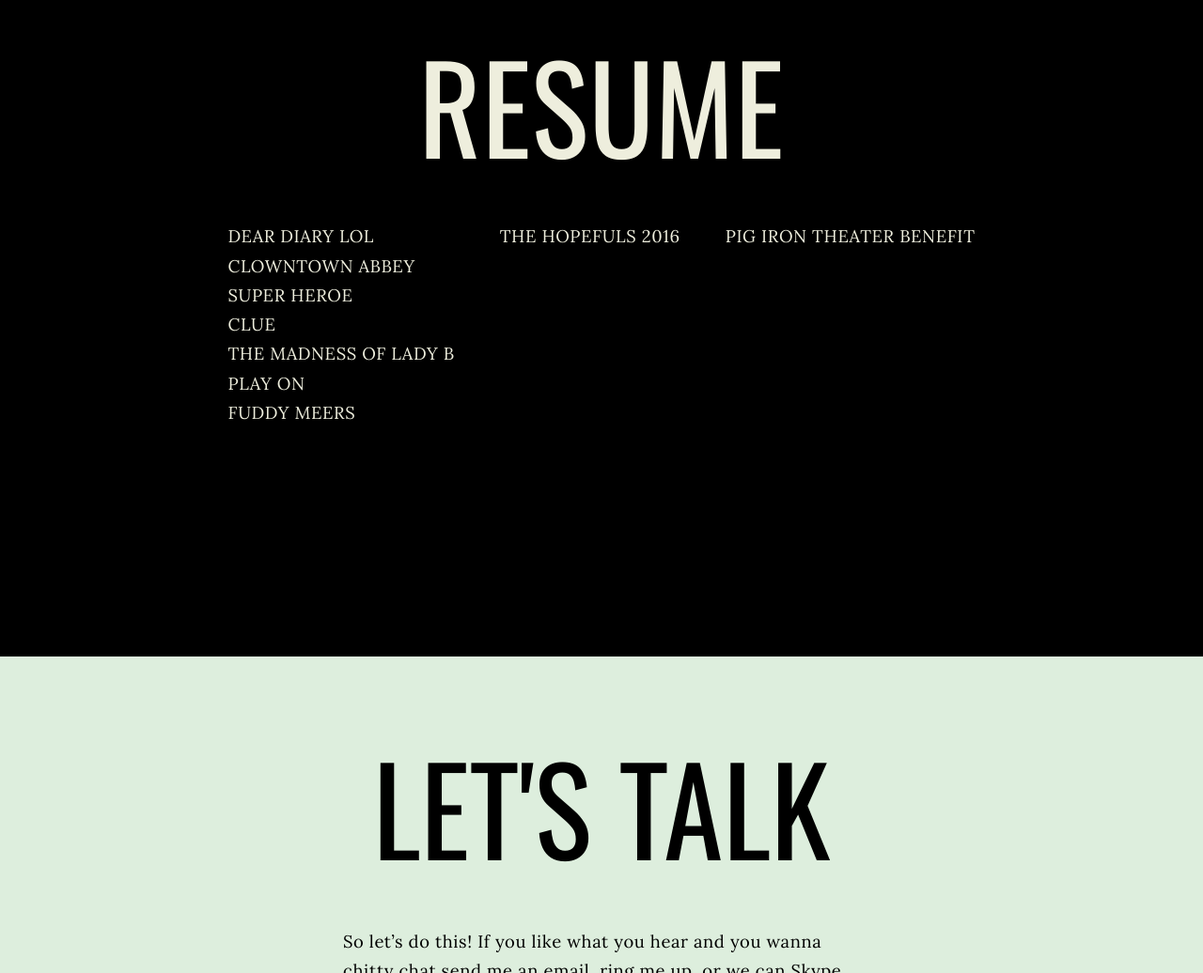
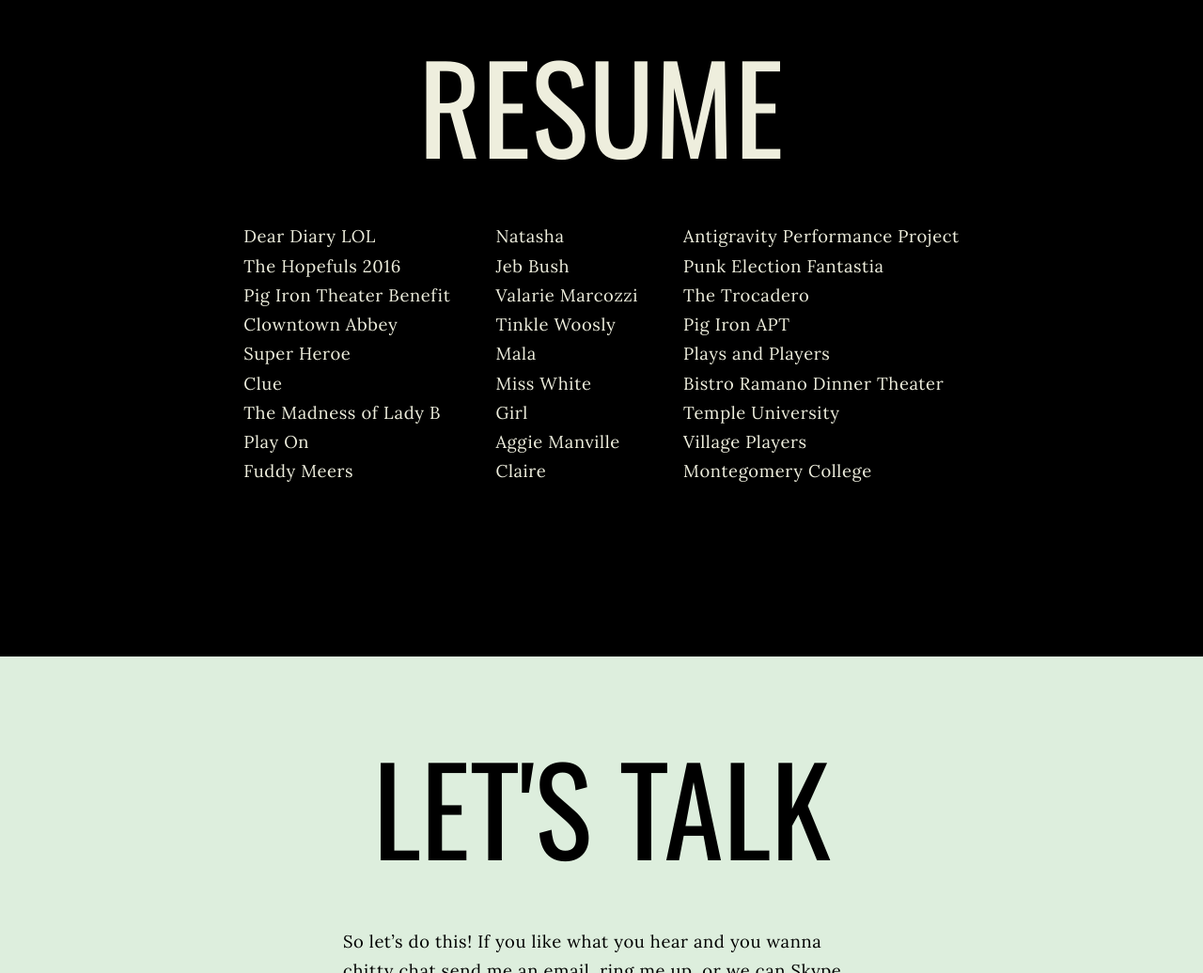
Before and after one commit to bummings/amitylight, a website: page index.html in a window 1280 px wide. Shown: the part 3992-5028 px from the top of the page at 94% size. Drawn offline with nearby package versions, Linux system fonts and the light colour scheme.

Commit message:
good lord, there that grid go

```diff
--- a/index.html
+++ b/index.html
@@ -236,62 +236,46 @@
             <div class="resume__header">
               RESUME
             </div>
+
             <div class="resume__list">
 
-              <div class="resume__list--1">
-                <div class="resume__list--1--title resume__list--title">
-                  Dear Diary LOL
-                </div>
-              </div>
+                <div class="resume__list">
+                    <div class="resume__list__1--title">Dear Diary LOL</div>
+                    <div class="resume__list--1--role">Natasha</div>
+                    <div class="resume__list--1--theater">Antigravity Performance Project</div>
 
-              <div class="resume__list--2">
-                  <div class="resume__list--2--title resume__list--title">
-                The Hopefuls 2016
+                    <div class="resume__list__2--title">The Hopefuls 2016</div>
+                    <div class="resume__list--2--role">Jeb Bush</div>
+                    <div class="resume__list--2--theater">Punk Election Fantastia</div>
+
+                    <div class="resume__list__3--title">Pig Iron Theater Benefit</div>
+                    <div class="resume__list--3--role">Valarie Marcozzi</div>
+                    <div class="resume__list--3--theater">The Trocadero</div>
+
+                    <div class="resume__list__4--title">Clowntown Abbey</div>
+                    <div class="resume__list--4--role">Tinkle Woosly</div>
+                    <div class="resume__list--4--theater">Pig Iron APT</div>
+
+                    <div class="resume__list__5--title">Super Heroe</div>
+                    <div class="resume__list--5--role">Mala</div>
+                    <div class="resume__list--5--theater">Plays and Players</div>
+
+                    <div class="resume__list__6--title">Clue</div>
+                    <div class="resume__list--6--role">Miss White</div>
+                    <div class="resume__list--6--theater">Bistro Ramano Dinner Theater</div>
+
+                    <div class="resume__list__7--title">The Madness of Lady B</div>
+                    <div class="resume__list--7--role">Girl</div>
+                    <div class="resume__list--7--theater">Temple University</div>
+
+                    <div class="resume__list__8--title">Play On</div>
+                    <div class="resume__list--8--role">Aggie Manville</div>
+                    <div class="resume__list--8--theater">Village Players</div>
+
+                    <div class="resume__list__9--title">Fuddy Meers</div>
+                    <div class="resume__list--9--role">Claire</div>
+                    <div class="resume__list--9--theater">Montegomery College</div>
                   </div>
-              </div>
-
-              <div class="resume__list--3">
-                <div class="resume__list--3--title resume__list--title">
-                  Pig Iron Theater Benefit
-                </div>
-              </div>
-
-              <div class="resume__list--4">
-                <div class="resume__list--4--title resume__list--title">
-                  Clowntown Abbey
-                </div>
-              </div>
-
-              <div class="resume__list--5">
-                <div class="resume__list--5--title resume__list--title">
-                  Super Heroe
-                </div>
-              </div>
-
-              <div class="resume__list--6">
-                <div class="resume__list--6--title resume__list--title">
-                  Clue
-                </div>
-              </div>
-
-              <div class="resume__list--7">
-                <div class="resume__list--7--title resume__list--title">
-                  The Madness of Lady B
-                </div>
-              </div>
-
-              <div class="resume__list--8">
-                <div class="resume__list--8--title resume__list--title">
-                  Play On
-                </div>
-              </div>
-
-              <div class="resume__list--9">
-                <div class="resume__list--9--title resume__list--title">
-                  Fuddy Meers
-                </div>
-              </div>
-
             </div>
           </div>
 
--- a/styles.css
+++ b/styles.css
@@ -326,7 +326,6 @@
   background-color: black;
   display: flex;
   flex-direction: column;
-  /* justify-content: center; */
   align-items: center;
   color: #eeeedd;
   font-size: 1.15rem;
@@ -344,25 +343,32 @@
 
 .resume__list {
   display: grid;
-  grid-template-rows: 9 / 1fr;
+  grid-template-rows: 1 / 1fr;
   grid-template-columns: 3 / 1fr;
   grid-column-gap: 3rem;
 }
 
-.resume__list--title {
-  text-transform: uppercase;
+.resume__list--1--title {
+  grid-row: 1;
+  grid-column: 1;
 }
 
-.resume__list--1 {
+.resume__list--1--role {
   grid-row: 1;
+  grid-column: 2;
+}
+
+.resume__list--1--theater {
+  grid-row: 1;
+  grid-column: 3;
 }
 
 .resume__list--2 {
-  grid-row: 1;
+  grid-row: 2;
 }
 
 .resume__list--3 {
-  grid-row: 1;
+  grid-row: 3;
 }
 
 .resume__list--4 {
@@ -387,6 +393,10 @@
 
 .resume__list--9 {
   grid-row: 9;
+}
+
+.resume__list--title {
+  grid-column: 1;
 }
 
 .contact {
```
